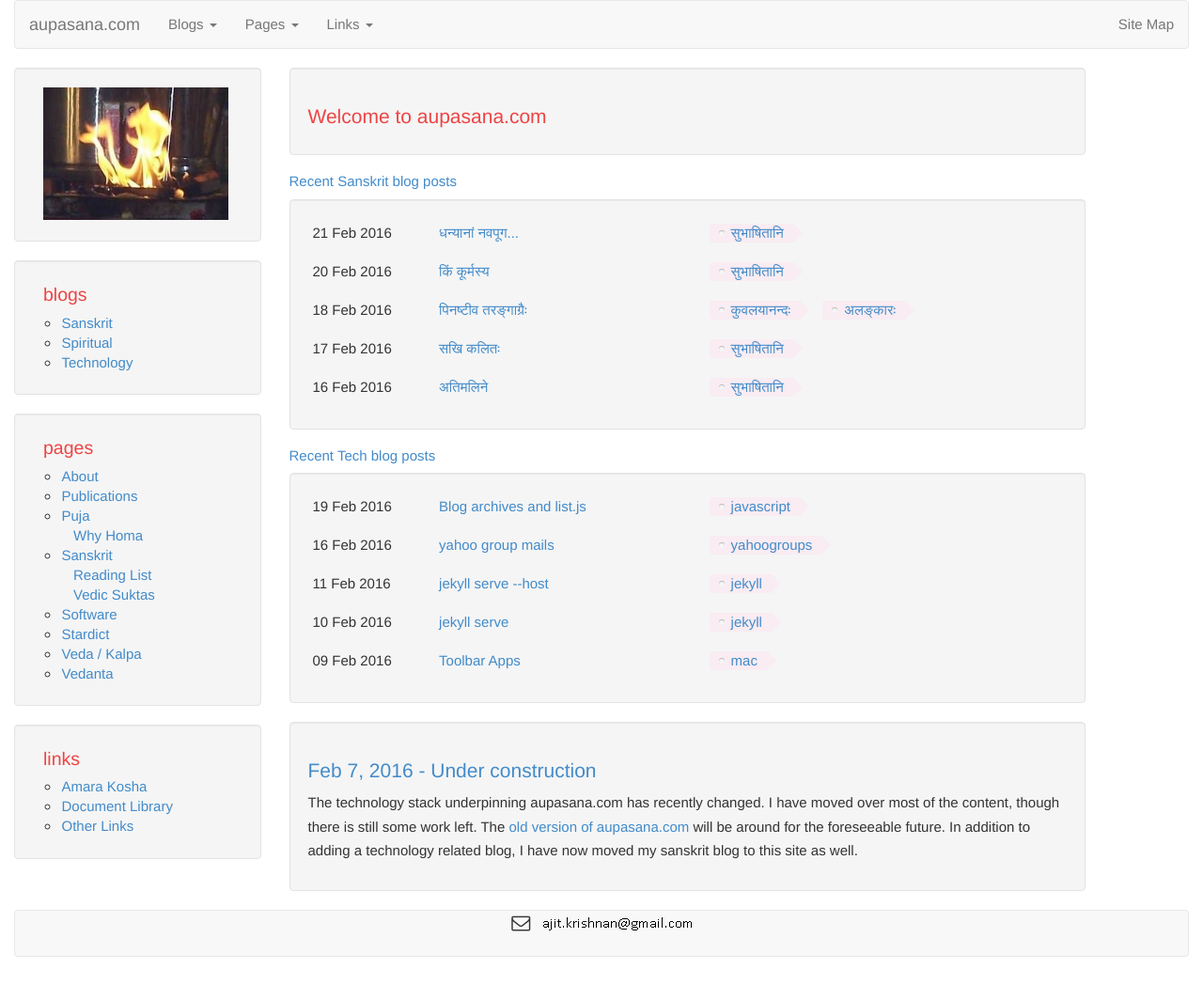
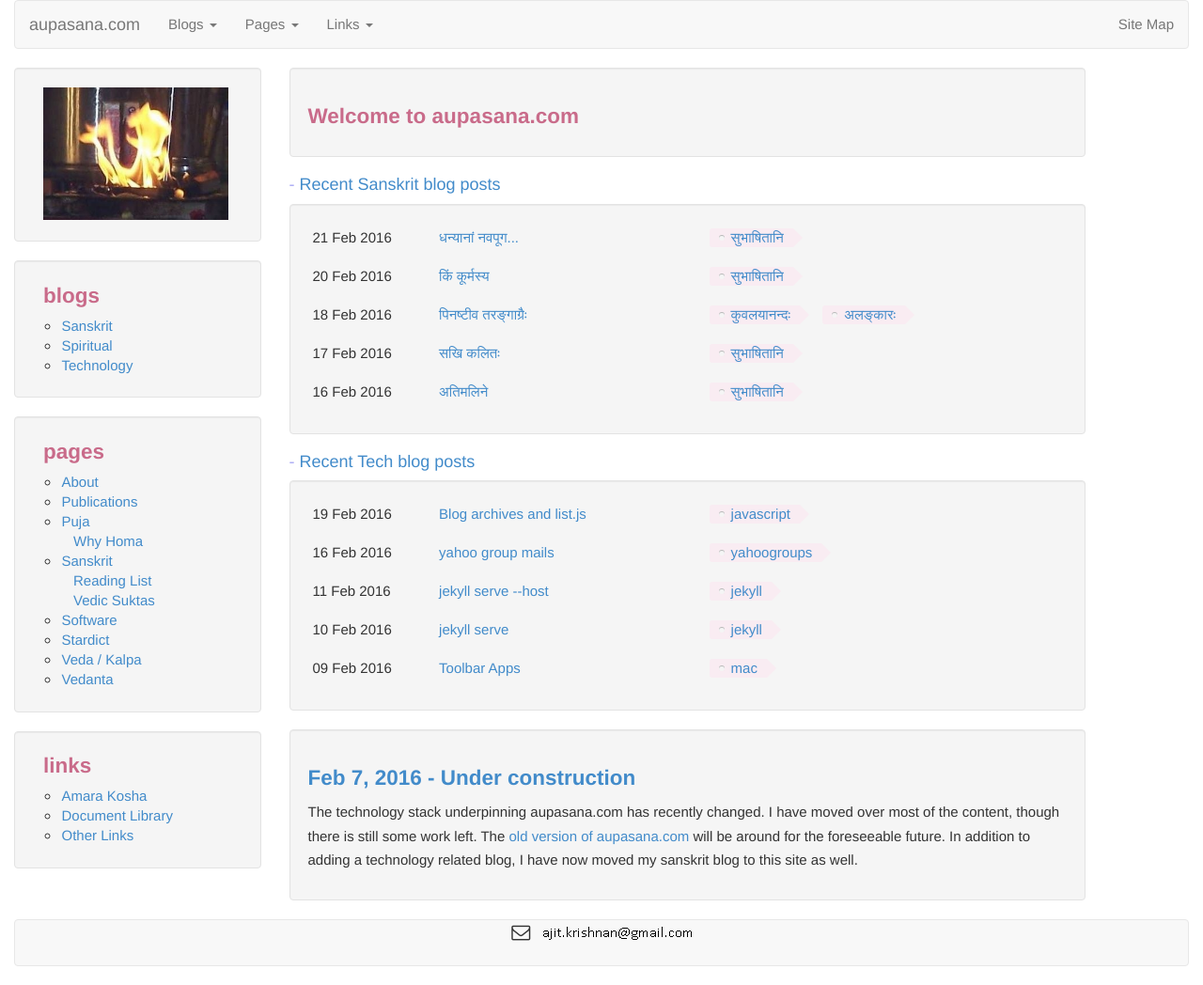
Before and after one commit to aupasana/aupasana.github.io, a Jekyll site: the page built from index.html, in a window 1280 px wide. Shown: the whole page at 94% size. Built offline with Jekyll 4.4.1, drawn with Linux system fonts in a browser that asks for light colours; nearby versions of some CDN libraries.

```diff
--- a/css/theme.css
+++ b/css/theme.css
@@ -11,7 +11,7 @@ title: CSS stylesheet
 
 @font-face {
 font-family: 'Siddhanta-cakravat1';
-src:  url('{{site.baseurl}}/css/siddhanta-cakravat1.ttf') format('truetype');
+src:  url('{{site.baseurl}}/css/siddhanta-cakravat1.ttf');
 font-weight: normal;
 font-style: normal;
 }
@@ -21,13 +21,21 @@ font-family:  'Siddhanta-cakravat1',  serif  !important;
 font-size: 120%;
 line-height:2.0;
 font-weight:normal;
+font-style:normal;
 }
 
 
 body {
     font-size: 1.5em;
     line-height: 170%;
-    text-rendering: optimizeLegibility; /* ios Hint to use webfonts */
+}
+
+.shift-accents {
+  position: relative;
+  top : -0.25em;
+  padding: 0;
+  margin-left: -0.025em;
+  margin-right: -0.2em;
 }
 
 a:hover {
@@ -56,11 +64,11 @@ a:hover {
     color: #ee4444;
 }
 
-.sidebar h1 {
+/*.sidebar h1 {
     color: #ee4444;
-    /*padding-top: 0em;*/
     font-size: 1.3em;
-}
+    font-weight: bold;
+}*/
 
 .sidebar {
   padding-left: 2em;
@@ -85,8 +93,11 @@ a:hover {
 }
 
 h1 {
-    color: #ee4444;
-    font-size: 1.4em;
+    /*color: #ee4444;*/
+    color: #C96B8A;
+    font-size: 1.5em;
+    font-weight: bold;
+    /*text-decoration: underline;*/
 }
 
 h2 {
@@ -96,7 +107,12 @@ h2 {
 
 h3 {
     color: #A9A9F5;
-    font-size: 1em;
+    font-size: 1.2em;
+    /*padding-left: 10pt;*/
+}
+
+h3::before {
+  content: "- ";
 }
 
 h4 {
```
